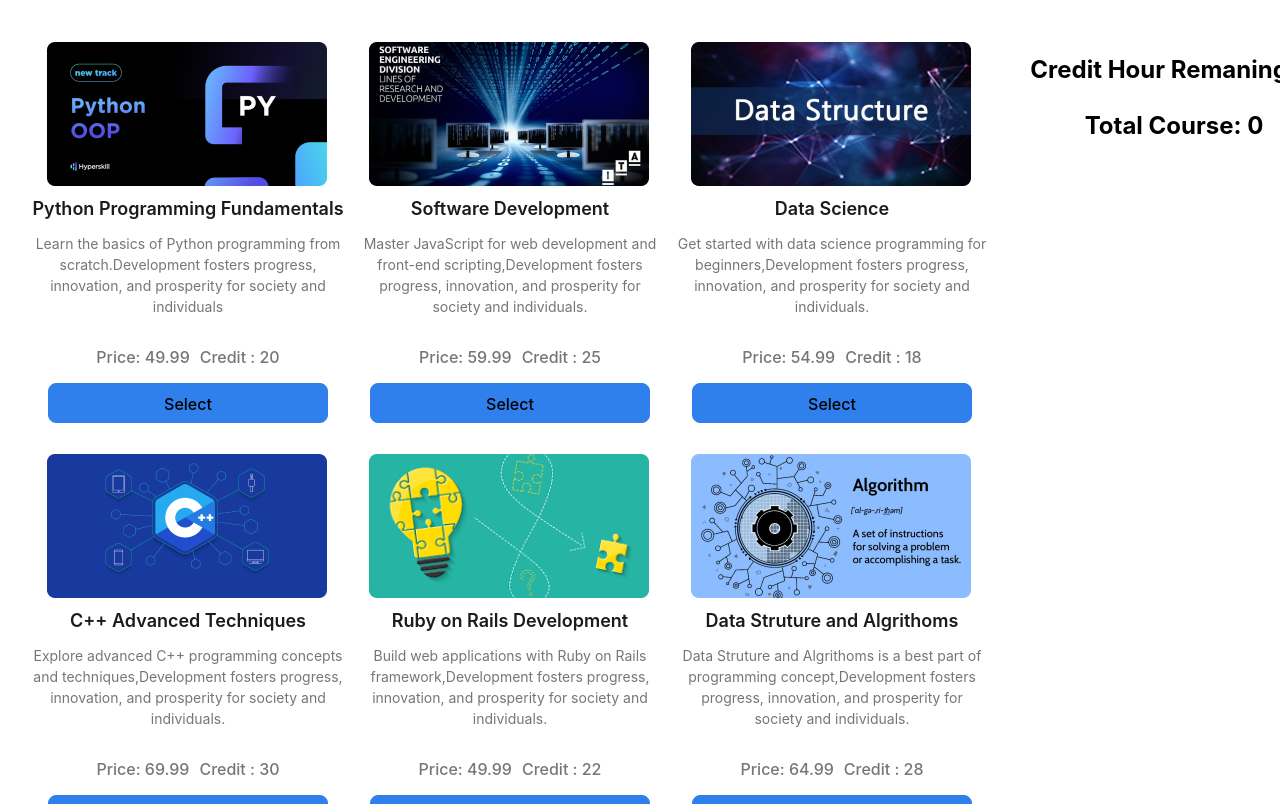
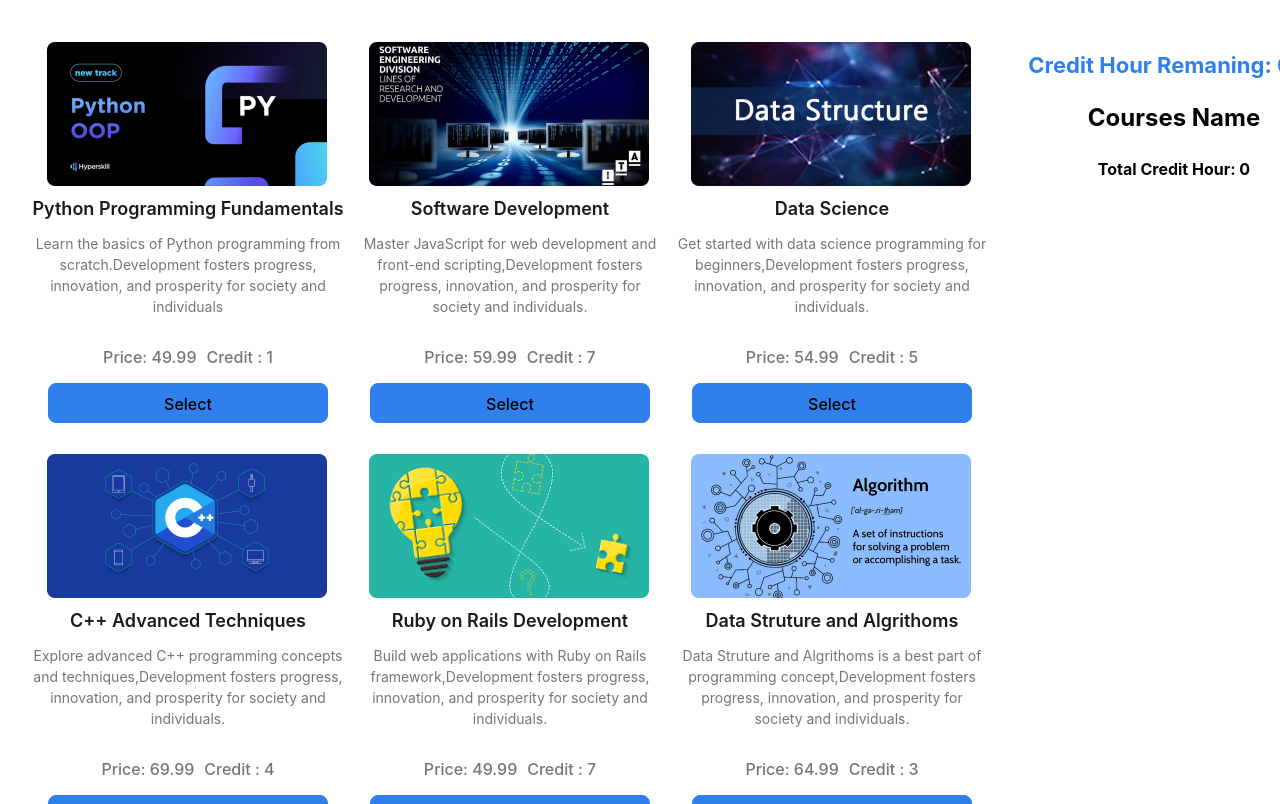
Before and after one commit to Rajaul09/react-first-assignment, a React (Vite) app: page / in a window 1280 px wide. Shown: the top 804 px of the page. Built offline with nearby package versions, Linux system fonts and the light colour scheme.

Commit message:
calculate credit successfully

```diff
--- a/public/data.json
+++ b/public/data.json
@@ -5,7 +5,7 @@
       "description": "Learn the basics of Python programming from scratch.Development fosters progress, innovation, and prosperity for society and individuals",
       "image": "./Asset/python.png",
       "price": 49.99,
-      "courseHours": 20
+      "courseHours": 1
     },
     {
       "id": 2,
@@ -13,7 +13,7 @@
       "description": "Master JavaScript for web development and front-end scripting,Development fosters progress, innovation, and prosperity for society and individuals.",
       "image": "./Asset/softwaredeveloper.png",
       "price": 59.99,
-      "courseHours": 25
+      "courseHours": 7
     },
     {
       "id": 3,
@@ -21,7 +21,7 @@
       "description": "Get started with data science programming for beginners,Development fosters progress, innovation, and prosperity for society and individuals.",
       "image": "./Asset/datascience.png",
       "price": 54.99,
-      "courseHours": 18
+      "courseHours": 5
     },
     {
       "id": 4,
@@ -29,7 +29,7 @@
       "description": "Explore advanced C++ programming concepts and techniques,Development fosters progress, innovation, and prosperity for society and individuals.",
       "image": "./Asset/c++.png",
       "price": 69.99,
-      "courseHours": 30
+      "courseHours": 4
     },
     {
       "id": 5,
@@ -37,7 +37,7 @@
       "description": "Build web applications with Ruby on Rails framework,Development fosters progress, innovation, and prosperity for society and individuals.",
       "image": "./Asset/ruby.png",
       "price": 49.99,
-      "courseHours": 22
+      "courseHours": 7
     },
     {
       "id": 6,
@@ -45,7 +45,7 @@
       "description": "Data Struture and Algrithoms is a best part of programming concept,Development fosters progress, innovation, and prosperity for society and individuals.",
       "image": "./Asset/algorithom.png",
       "price": 64.99,
-      "courseHours": 28
+      "courseHours": 3
     },
     {
       "id": 7,
@@ -53,7 +53,7 @@
       "description": "Learn AWS fundamental for server-side web development,Development fosters progress, innovation, and prosperity for society and individuals.",
       "image": "./Asset/aws.png",
       "price": 54.99,
-      "courseHours": 24
+      "courseHours": 8
     },
     {
       "id": 8,
@@ -61,7 +61,7 @@
       "description": "Master SQL for managing and querying databases,Development fosters progress, innovation, and prosperity for society and individuals.",
       "image": "./Asset/mysql.png",
       "price": 39.99,
-      "courseHours": 15
+      "courseHours": 2
     },
     {
       "id": 9,
@@ -69,6 +69,6 @@
       "description": "Build the foundation of c programming with some book and lecture,Development fosters progress, innovation, and prosperity for society and individuals.",
       "image": "./Asset/cprogramming.png",
       "price": 29.99,
-      "courseHours": 12
+      "courseHours": 5
     }
   ]
--- a/src/component/Cart/Cart.css
+++ b/src/component/Cart/Cart.css
@@ -1,3 +1,11 @@
 .h2data{
     color: black;
 }
+.credithoure{
+    color: #2F80ED;
+    font-family: Inter;
+    font-size: 22px;
+    font-style: normal;
+    font-weight: 700;
+    line-height: 30px;
+}
--- a/src/component/Cart/Cart.jsx
+++ b/src/component/Cart/Cart.jsx
@@ -7,11 +7,12 @@ const Cart = ({readCourses,remining,totalCost}) => {
 
     return (
         <div>
-            <h2 className="h2data">Credit Hour Remaning: {remining}</h2>
-            <h2 className="h2data">Total Course: {readCourses.length}</h2>
+            <h2 className="credithoure">Credit Hour Remaning: {remining} hr</h2>
+            <h2 className="h2data">Courses Name</h2>
             {readCourses.map((course) => (
               <li key={course.id} className="h2data">{course.courseName}</li>
             ))}
+            <h4 className="h2data">Total Credit Hour: {totalCost}</h4>
         </div>
     );
 };
--- a/src/component/Home/Home.jsx
+++ b/src/component/Home/Home.jsx
@@ -30,10 +30,17 @@ const Home = () => {
             readCourses.forEach((item) =>{
                 count = count + item.courseHours;
             });
-            const totalRemaining=200-count;
-            setTotalCost(count);
-            setRemaming(totalRemaining);
-            setAddCourses([...readCourses, course]);
+            const totalRemaining = 20-count;
+
+            if(count >= 20){
+                return alert('Your Credit I Full');
+            }
+            else{
+                setTotalCost(count);
+                setRemaming(totalRemaining);
+                setAddCourses([...readCourses, course]);
+            }
+
         }
 
     };
```
